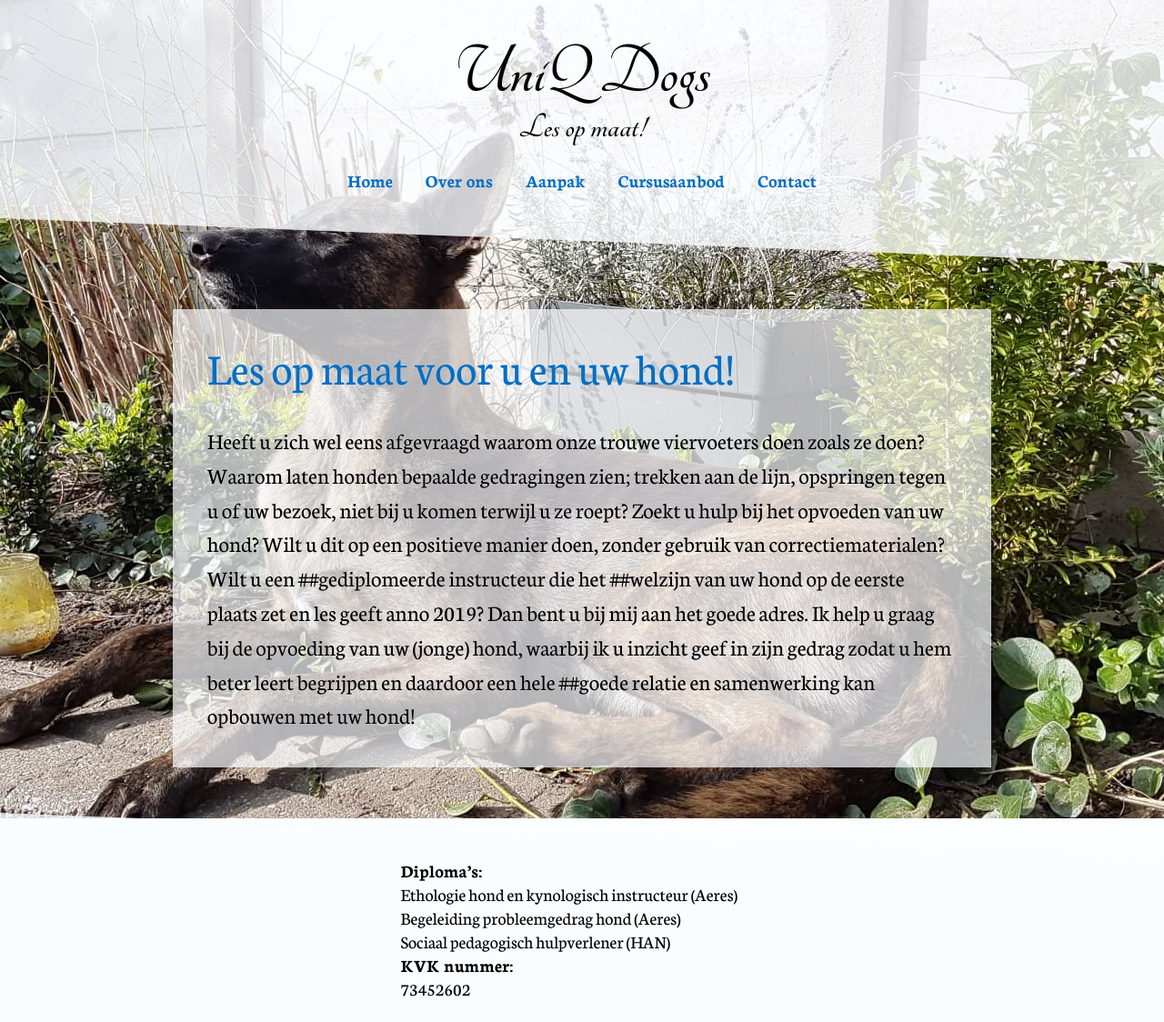
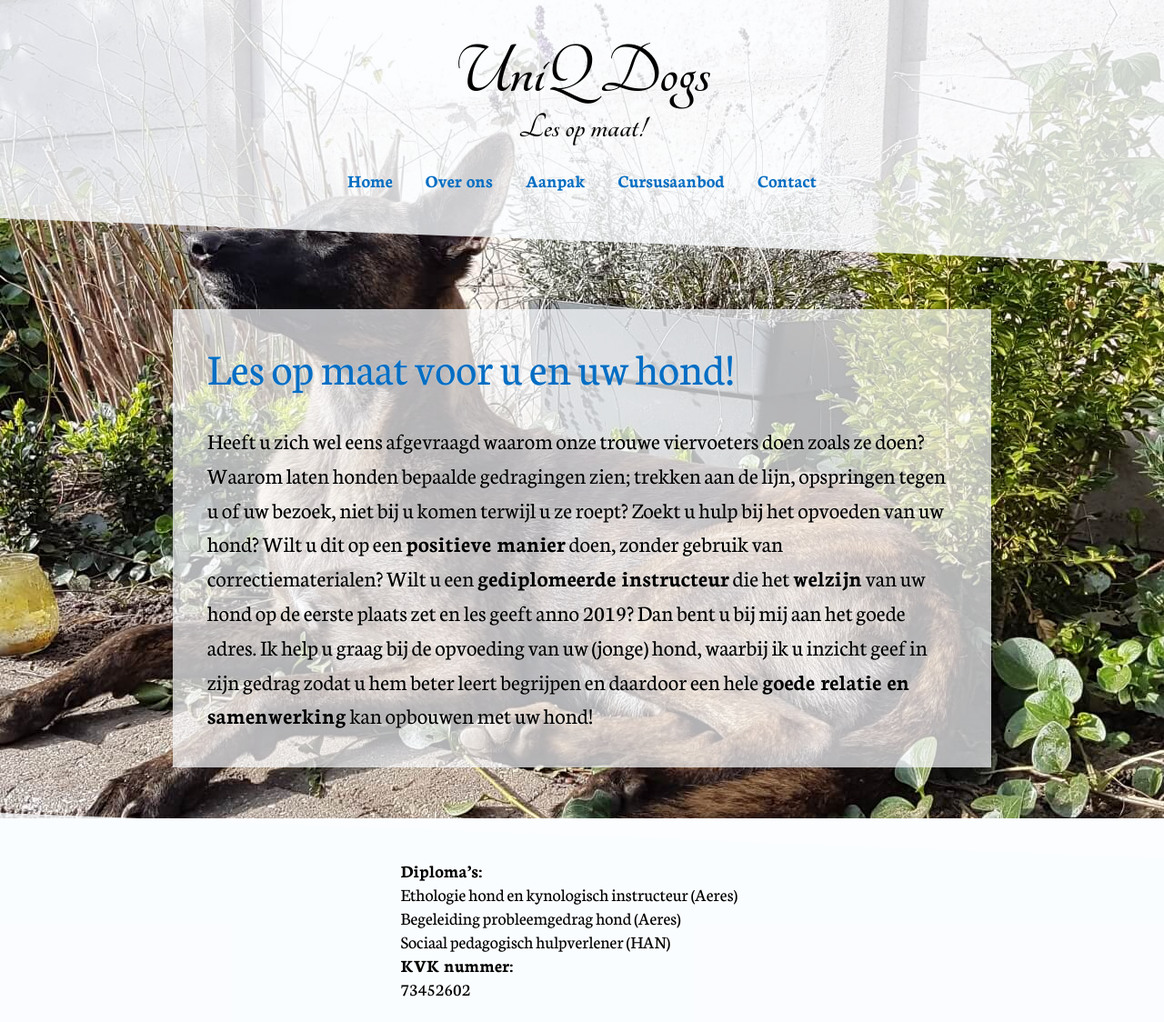
Before and after one commit to UniQdogs/info, a Jekyll site: the page built from pages/home.md, in a window 1280 px wide. Shown: the whole page at 91% size. Built offline with Jekyll 4.4.1, drawn with Linux system fonts in a browser that asks for light colours; nearby versions of some CDN libraries.

```diff
--- a/pages/home.md
+++ b/pages/home.md
@@ -6,4 +6,4 @@ background: /assets/background1.jpg
 ---
 # Les op maat voor u en uw hond!
 
-Heeft u zich wel eens afgevraagd waarom onze trouwe viervoeters doen zoals ze doen? Waarom laten honden bepaalde gedragingen zien; trekken aan de lijn, opspringen tegen u of uw bezoek, niet bij u komen terwijl u ze roept? Zoekt u hulp bij het opvoeden van uw hond? Wilt u dit op een positieve manier doen, zonder gebruik van correctiematerialen? Wilt u een ##gediplomeerde instructeur die het ##welzijn van uw hond op de eerste plaats zet en les geeft anno 2019? Dan bent u bij mij aan het goede adres. Ik help u graag bij de opvoeding van uw (jonge) hond, waarbij ik u inzicht geef in zijn gedrag zodat u hem beter leert begrijpen en daardoor een hele ##goede relatie en samenwerking kan opbouwen met uw hond!
+Heeft u zich wel eens afgevraagd waarom onze trouwe viervoeters doen zoals ze doen? Waarom laten honden bepaalde gedragingen zien; trekken aan de lijn, opspringen tegen u of uw bezoek, niet bij u komen terwijl u ze roept? Zoekt u hulp bij het opvoeden van uw hond? Wilt u dit op een **positieve manier** doen, zonder gebruik van correctiematerialen? Wilt u een **gediplomeerde instructeur** die het **welzijn** van uw hond op de eerste plaats zet en les geeft anno 2019? Dan bent u bij mij aan het goede adres. Ik help u graag bij de opvoeding van uw (jonge) hond, waarbij ik u inzicht geef in zijn gedrag zodat u hem beter leert begrijpen en daardoor een hele **goede relatie en samenwerking** kan opbouwen met uw hond!
```
